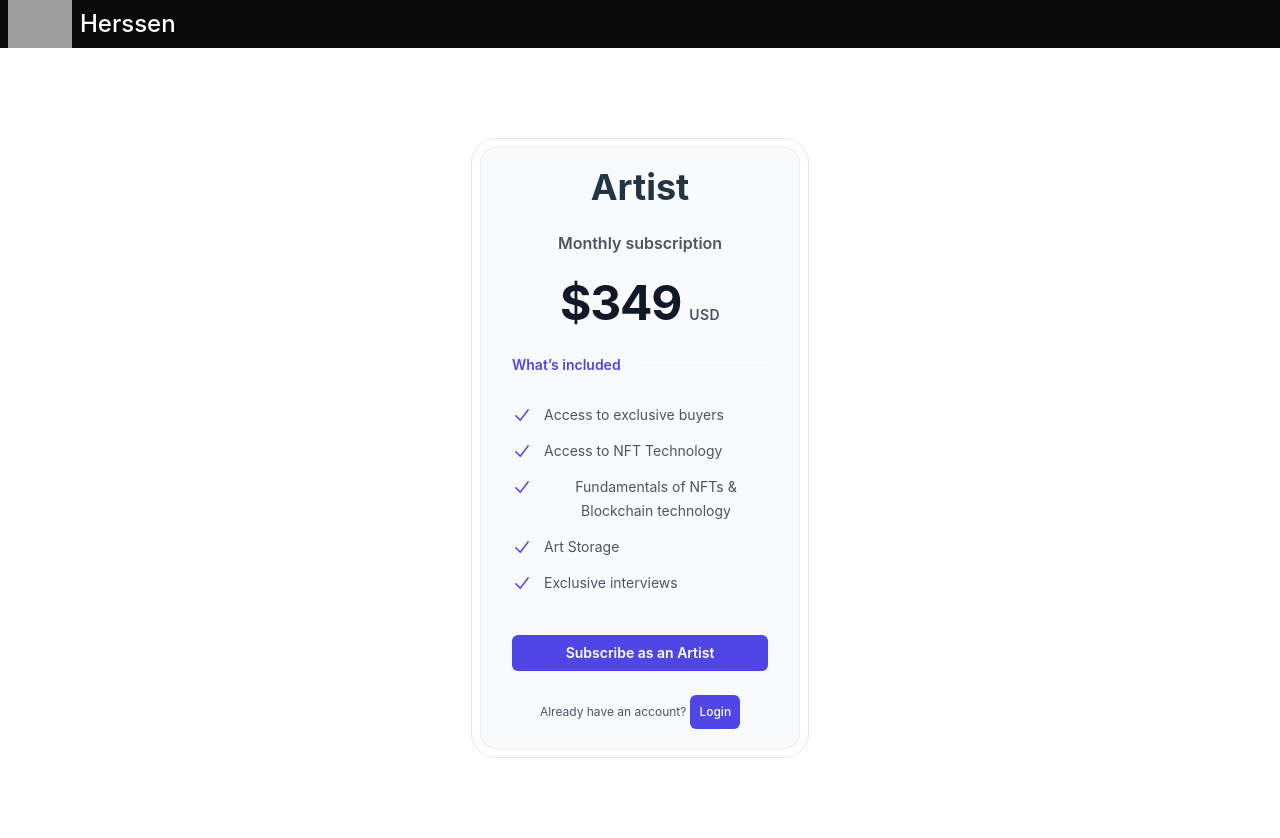
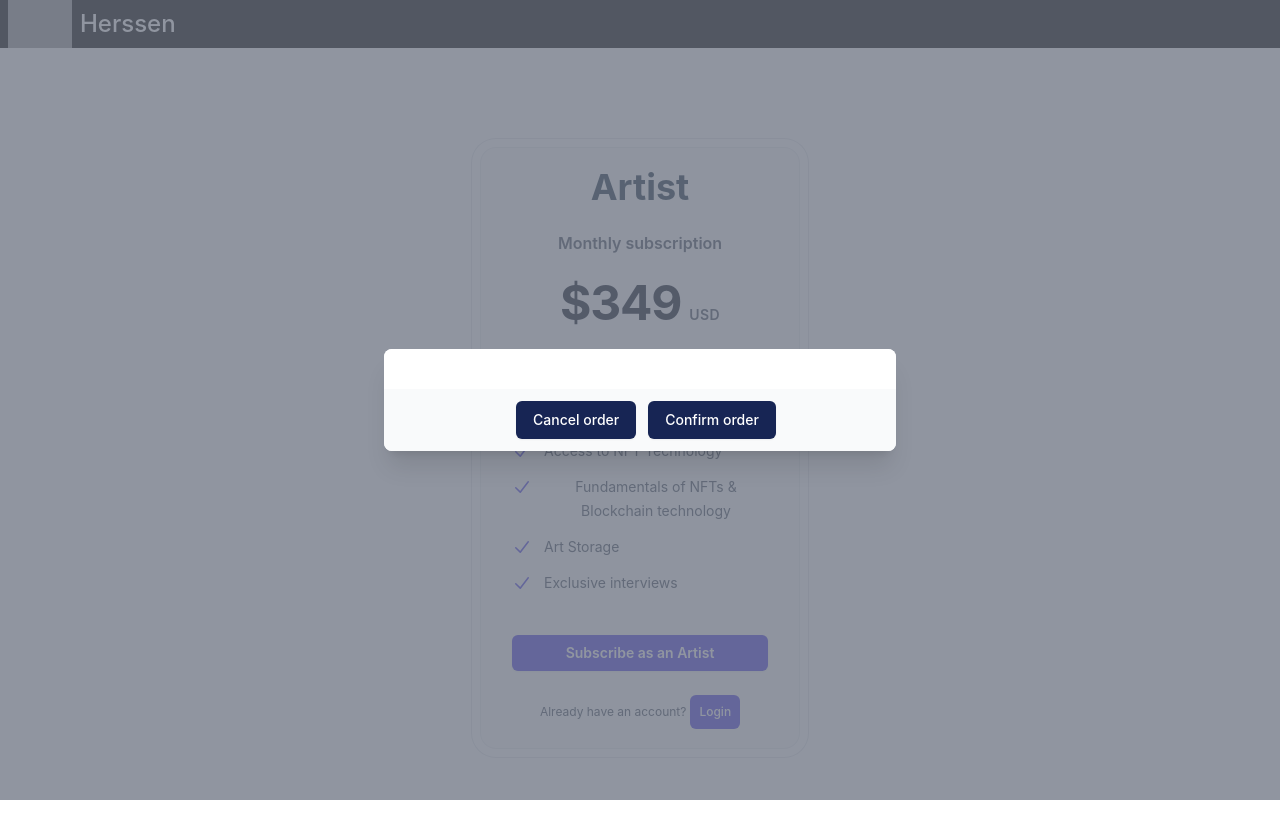
Before and after one commit to SantiagoOscarVera/herssen-client, a React (Vite) app: page /artist in a window 1280 px wide. Both pictures are taken after a click on the link "Subscribe as an Artist". Shown: the top 838 px of the page. Built offline with nearby package versions, Linux system fonts and the light colour scheme; grey boxes are pictures that could not be loaded.

Commit message:
dejo componente stripe, pero se hace desde el back

```diff
--- a/package.json
+++ b/package.json
@@ -11,14 +11,18 @@
   },
   "dependencies": {
     "@reduxjs/toolkit": "^1.9.5",
+    "@stripe/react-stripe-js": "^2.1.0",
+    "@stripe/stripe-js": "^1.53.0",
     "axios": "^1.4.0",
     "formik": "^2.2.9",
+    "primeflex": "^3.3.0",
     "primeicons": "^6.0.1",
     "primereact": "^9.5.0",
     "react": "^18.2.0",
     "react-dom": "^18.2.0",
     "react-redux": "^8.0.5",
-    "react-router-dom": "^6.11.2"
+    "react-router-dom": "^6.11.2",
+    "react-stripe-checkout": "^2.6.3"
   },
   "devDependencies": {
     "@types/react": "^18.0.28",
--- a/src/components/Artist/Pricing/PricingArtist.jsx
+++ b/src/components/Artist/Pricing/PricingArtist.jsx
@@ -1,7 +1,35 @@
-import React from 'react';
+import { useState, useRef, useEffect } from "react";
+import { Link } from "react-router-dom";
 import Layout from '../../Layouts/LayoutCliente';
+import Stripe from "../../Stripe/Stripe";
 
 const PricingArtist = () => {
+
+  const [isModalOpen, setIsModalOpen] = useState(false);
+  const modalRef = useRef(null);
+
+  const openModal = () => {
+    setIsModalOpen(true);
+  };
+
+  const closeModal = () => {
+    setIsModalOpen(false);
+  };
+
+  useEffect(() => {
+    const handleOutsideClick = (event) => {
+      if (modalRef.current && !modalRef.current.contains(event.target)) {
+        closeModal();
+      }
+    };
+
+    document.addEventListener("mousedown", handleOutsideClick);
+
+    return () => {
+      document.removeEventListener("mousedown", handleOutsideClick);
+    };
+  }, []);
+
   return (
     <div className="h-screen flex flex-col">
       <Layout main="h-full max-w-screen-xl flex m-auto">
@@ -55,7 +83,7 @@ const PricingArtist = () => {
                         </li>
                       </ul>
                     </div>
-                    <a href="#" className="mt-10 block w-full rounded-md bg-indigo-600 hover:bg-indigo-500 hover:text-white px-3 py-2 text-center text-sm font-semibold text-white shadow-sm ">Subscribe as an Artist</a>
+                    <a  onClick={openModal} href="#" className="mt-10 block w-full rounded-md bg-indigo-600 hover:bg-indigo-500 hover:text-white px-3 py-2 text-center text-sm font-semibold text-white shadow-sm ">Subscribe as an Artist</a>
                     <p className="mt-6 text-xs leading-5 text-gray-600 flex items-center justify-center gap-x-1">
                       Already have an account?
                       <button className="text-white bg-indigo-600 hover:bg-indigo-500 hover:text-white rounded-md px-2 py-2 text-xs font-medium">
@@ -69,6 +97,47 @@ const PricingArtist = () => {
           </div>
         </div>
       </Layout>
+      {/* modal */}
+      {isModalOpen && (
+        <div className="fixed z-10 inset-0 overflow-y-auto">
+          <div className="flex items-center justify-center min-h-screen px-4 text-center">
+            <div className="fixed inset-0 transition-opacity">
+              <div className="absolute inset-0 bg-gray-500 opacity-75"></div>
+            </div>
+            <span className="hidden sm:inline-block sm:align-middle sm:h-screen"></span>
+            &#8203;
+            <div
+            ref={modalRef}
+            className="inline-block align-bottom bg-white rounded-lg text-left overflow-hidden shadow-xl transform transition-all sm:my-8 sm:align-middle sm:max-w-lg sm:w-full">
+              <div className="bg-white px-4 pt-5 pb-4 sm:p-6 sm:pb-4">
+                <div className="sm:flex sm:items-start">
+
+
+
+                </div>
+              </div>
+              <div className="bg-gray-50 px-4 py-3 sm:px-6 sm:flex sm:flex-row-reverse">
+
+                <div className="flex justify-center w-full sm:flex-row">
+                <button
+                  onClick={closeModal}
+                  className="w-full inline-flex justify-center rounded-md border border-transparent shadow-sm px-4 py-2 bg-blue-950 text-base font-medium text-white hover:bg-gray-700 focus:outline-none focus:ring-2 focus:ring-offset-2 focus:ring-blue-500 sm:ml-3 sm:w-auto sm:text-sm"
+                >
+                  Cancel order
+                </button>
+                  <Link >
+                    <button className="mt-3 inline-flex justify-center rounded-md border border-transparent shadow-sm px-4 py-2 bg-blue-950 text-base font-medium text-white hover:bg-gray-700 focus:outline-none focus:ring-2 focus:ring-offset-2 focus:ring-blue-500 sm:mt-0 sm:ml-3 sm:w-auto sm:text-sm">
+                      Confirm order
+                    </button>
+
+                    {/* <Stripe/> */}
+                  </Link>
+                </div>
+              </div>
+            </div>
+          </div>
+        </div>
+      )}
     </div>
   );
 };
--- /dev/null
+++ b/src/components/Stripe/Stripe.jsx
@@ -0,0 +1,24 @@
+import React from 'react';
+import StripeCheckout from 'react-stripe-checkout';
+
+const Stripe = () => {
+    const handleToken = (token) => {
+      // Aquí puedes realizar cualquier acción adicional con el token de Stripe, como enviarlo al servidor para procesar el pago.
+      console.log(token);
+    };
+
+    return (
+      <StripeCheckout
+        token={handleToken}
+        stripeKey="pk_test_51NDTD1HTprZfhDQSHXBuwOsyujuq3hNayIEUqEH3VFL20763rMNXqDu5fJ82LsYmpNBUbkL4J06C8auWUb0KHmvM00A0aU4OIA"
+        amount={200} // Cambia esto al monto deseado que deseas cobrar
+        currency="USD" // Cambia esto a la moneda deseada
+        name="Mi Tienda" // Cambia esto al nombre de tu tienda
+        description="Descripción del pago" // Cambia esto a la descripción deseada
+      >
+        <button>Pagar con Stripe</button>
+      </StripeCheckout>
+    );
+  };
+
+  export default Stripe;
```
Also changed, not shown: 1 other file (tests, documents, lock files or other folders).
